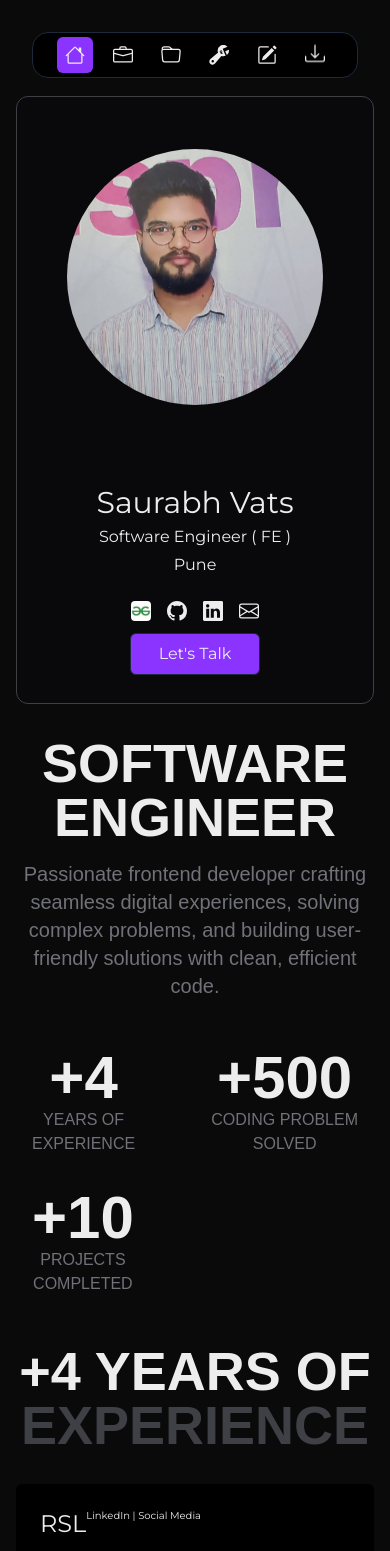
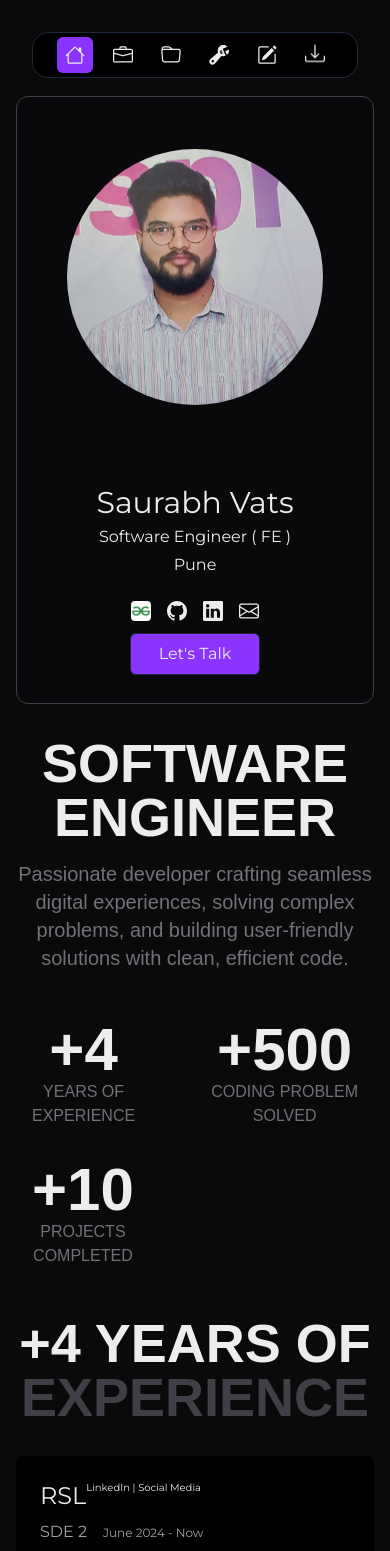
Before and after one commit to Vats-tech/portfolio, a Next.js app: page / in a window 390 px wide. Shown: the top 1551 px of the page. Built offline with nearby package versions, Linux system fonts and the light colour scheme; a web font is replaced by a local one.

Commit message:
Add counter animation for numeric module - Added animation for numeric module. - Added image in portfolio projects. - Added assests for projects. - Change resume pdf file.

```diff
--- /dev/null
+++ b/app/components/counter.tsx
@@ -0,0 +1,91 @@
+"use client";
+
+import { useState, useEffect, useRef, useCallback } from "react";
+
+const Counter = ({ end }: { end: number }) => {
+  const [count, setCount] = useState(0);
+  const ref = useRef<HTMLSpanElement>(null);
+  const hasAnimated = useRef(false);
+
+  const animate = useCallback(
+    (startTime: number, duration: number, end: number) => {
+      const step = (currentTime: number) => {
+        const elapsedTime = currentTime - startTime;
+        const progress = Math.min(elapsedTime / duration, 1);
+        const currentCount = Math.floor(progress * end);
+        setCount(currentCount);
+
+        if (progress < 1) {
+          requestAnimationFrame(step);
+        }
+      };
+
+      requestAnimationFrame(step);
+    },
+    []
+  );
+
+  useEffect(() => {
+    const observer = new IntersectionObserver(
+      ([entry]) => {
+        if (entry.isIntersecting && !hasAnimated.current) {
+          hasAnimated.current = true; // Ensure it runs only once
+          const duration = 2000; // 2 seconds
+          const startTime = performance.now();
+          animate(startTime, duration, end);
+        }
+      },
+      { threshold: 0.5 }
+    );
+
+    if (ref.current) observer.observe(ref.current);
+
+    return () => {
+      observer.disconnect();
+    };
+  }, [end, animate]);
+
+  return <span ref={ref}>+{count}</span>;
+};
+
+export default Counter;
+
+// ---------------------- 2. Counter Component - Using setInterval ----------------------//
+
+// "use client";
+
+// import { useState, useEffect, useRef } from "react";
+
+// const Counter = ({ end }: { end: number }) => {
+//   const [count, setCount] = useState(0);
+//   const ref = useRef<HTMLDivElement>(null);
+//   const hasAnimated = useRef(false);
+
+//   useEffect(() => {
+//     const observer = new IntersectionObserver(
+//       ([entry]) => {
+//         if (entry.isIntersecting && !hasAnimated.current) {
+//           hasAnimated.current = true; // Ensure it runs only once
+//           let start = 0;
+//           const duration = 2000; // 2 seconds
+//           const intervalTime = Math.max(duration / end, 10); // Adjust interval time
+
+//           const counter = setInterval(() => {
+//             start += 1;
+//             setCount(start);
+//             if (start >= end) clearInterval(counter);
+//           }, intervalTime);
+//         }
+//       },
+//       { threshold: 0.5 }
+//     );
+
+//     if (ref.current) observer.observe(ref.current);
+
+//     return () => observer.disconnect();
+//   }, [end]);
+
+//   return <span ref={ref}>+{count}</span>;
+// };
+
+// export default Counter;
--- a/app/components/header.tsx
+++ b/app/components/header.tsx
@@ -52,11 +52,11 @@ const Header = () => {
           ))}
           <div>
             <a
-              href="VatsReumse-12-13-2024.pdf"
+              href="SaurabhVatsResume.pdf"
               download="SaurabhVatsResume.pdf"
               target="_blank"
               rel="noreferrer"
-              className="hover:bg-[rgb(140,52,255)] w-[36px] h-[36px] flex justify-center items-center rounded-full cursor-pointer"
+              className="hover:bg-[rgb(140,52,255)] w-[36px] h-[36px] flex justify-center items-center rounded-md cursor-pointer"
             >
               <Icons id="download" classes="animate-bounce" />
             </a>
--- a/app/components/project-module.tsx
+++ b/app/components/project-module.tsx
@@ -9,12 +9,17 @@ interface ProjectModuleTypes {
   image: string;
   tags?: string[];
 }
-const ProjectModule = ({ name, title, description }: ProjectModuleTypes) => {
+const ProjectModule = ({
+  name,
+  title,
+  description,
+  image,
+}: ProjectModuleTypes) => {
   return (
     <div className="group mt-5 h-auto lg:h-[200px] hover:bg-[rgb(140,52,255)] w-full flex items-center rounded-md gap-4 border border-zinc-500 relative">
       <Image
-        src={"/hue-2.png"}
-        className="hidden lg:block h-[100%] object-cover rounded-l-md p-[1px]"
+        src={image}
+        className="hidden lg:block h-[100%] object-cover rounded-l-md p-[1px] lg:w-72"
         alt="Next.js Logo"
         width={200}
         height={600}
--- a/app/components/right-panel.tsx
+++ b/app/components/right-panel.tsx
@@ -5,24 +5,21 @@ import ProjectPage from "../projects/page";
 import ToolsPage from "../tools/page";
 import { useTs } from "../utils/useTs";
 import { defineMessage } from "../utils/util";
+import Counter from "./counter";
 
 const right_panel_title = defineMessage("SOFTWARE <span>ENGINEER</span>");
 const right_panel_subtitle = defineMessage(
-  "Passionate frontend developer crafting seamless digital experiences, solving complex problems, and building user-friendly solutions with clean, efficient code."
+  "Passionate developer crafting seamless digital experiences, solving complex problems, and building user-friendly solutions with clean, efficient code."
   // "Passionate frontend developer dedicated to solving complex problems with clean, efficient code. I enjoy creating seamless digital experiences and optimizing performance for better user interactions. Constantly learning and innovating to bring ideas to life!"
 );
 
-const work_exp_details = defineMessage(
-  "<h1>+{count}</h1><p>YEARS OF</p><p>EXPERIENCE</p>"
+const work_exp_details = defineMessage("<p>YEARS OF</p><p>EXPERIENCE</p>");
+
+const problem_solved_details = defineMessage(
+  "<p>CODING PROBLEM</p><p>SOLVED</p>"
 );
 
-const problem_solved_details = defineMessage(
-  "<h1>+{count}</h1><p>CODING PROBLEM</p><p>SOLVED</p>"
-);
-
-const project_details = defineMessage(
-  "<h1>+{count}</h1><p>PROJECTS</p><p>COMPLETED</p>"
-);
+const project_details = defineMessage("<p>PROJECTS</p><p>COMPLETED</p>");
 
 const workDetails = [
   {
@@ -42,16 +39,34 @@ const workDetails = [
 const RightPanel = () => {
   const ts = useTs();
 
+  const toolsUsedDetails = (item: {
+    key: {
+      [x: string]: string;
+    };
+    value: number;
+  }) => {
+    return (
+      <>
+        <h1>
+          <Counter end={item.value} />
+        </h1>
+        <div
+          className="[&>p]:text-zinc-500"
+          dangerouslySetInnerHTML={{ __html: ts(item.key) }}
+        ></div>
+      </>
+    );
+  };
+
   const numericModule = (
     <div className="flex justify-between flex-wrap mt-8 ">
       {workDetails.map((item, index) => (
         <div
-          className="right-panel-work-details p-4 [&>p]:text-zinc-500 [&>h1]:text-[60px] [&>h1]:leading-[60px] [&>h1]:md:text-[100px] [&>h1]:md:leading-[100px] [&>h1]:font-extrabold"
+          className="right-panel-work-details p-4 [&>h1]:text-[60px] [&>h1]:leading-[60px] [&>h1]:md:text-[100px] [&>h1]:md:leading-[100px] [&>h1]:font-extrabold"
           key={index}
-          dangerouslySetInnerHTML={{
-            __html: ts(item.key, { count: item.value }),
-          }}
-        ></div>
+        >
+          {toolsUsedDetails(item)}
+        </div>
       ))}
     </div>
   );
--- a/app/projects/page.tsx
+++ b/app/projects/page.tsx
@@ -22,7 +22,7 @@ export default function ProjectPage({ classes }: ProjectPageTypes) {
         dangerouslySetInnerHTML={{ __html: ts(project_page_heading) }}
       ></h1>
       <div
-        className={`flex flex-wrap justify-between gap-4 mt-8 ${montserrat.className}`}
+        className={`flex flex-wrap justify-between gap-4 mt-4 ${montserrat.className}`}
       >
         {projectDetails.map((project, index) => (
           <ProjectModule
--- a/app/utils/constants.ts
+++ b/app/utils/constants.ts
@@ -35,7 +35,7 @@ export const projectDetails = [
     description:
       "Cookies Manager is a browser extension available for Chrome that allows users to manage and delete cookies stored on their browser for any tab.It also includes local storage manager.",
     link: "/test",
-    image: "/cookies-manager.png",
+    image: "/hue-2.png",
   },
   {
     name: "HueFinder",
@@ -43,7 +43,7 @@ export const projectDetails = [
     description:
       "HueFinder is a tool for exploring colors. Users can search for colors, extract them from images by hovering, and convert between RGB and HEX formats effortlessly.",
     link: "/test",
-    image: "/huefinder.png",
+    image: "/hue-2.png",
   },
   {
     name: "Portfolio",
@@ -51,7 +51,7 @@ export const projectDetails = [
     description:
       "Portfolio is a personal website that showcases your work, skills, and experience. It serves as a digital resume and portfolio, allowing you to highlight your projects, achievements, and expertise.",
     link: "/test",
-    image: "/portfolio.png",
+    image: "/PortfolioImage.jpeg",
   },
 ];
 
```
Also changed, not shown: public/PortfolioImage.jpeg (added), 1 other file (tests, documents, lock files or other folders).
